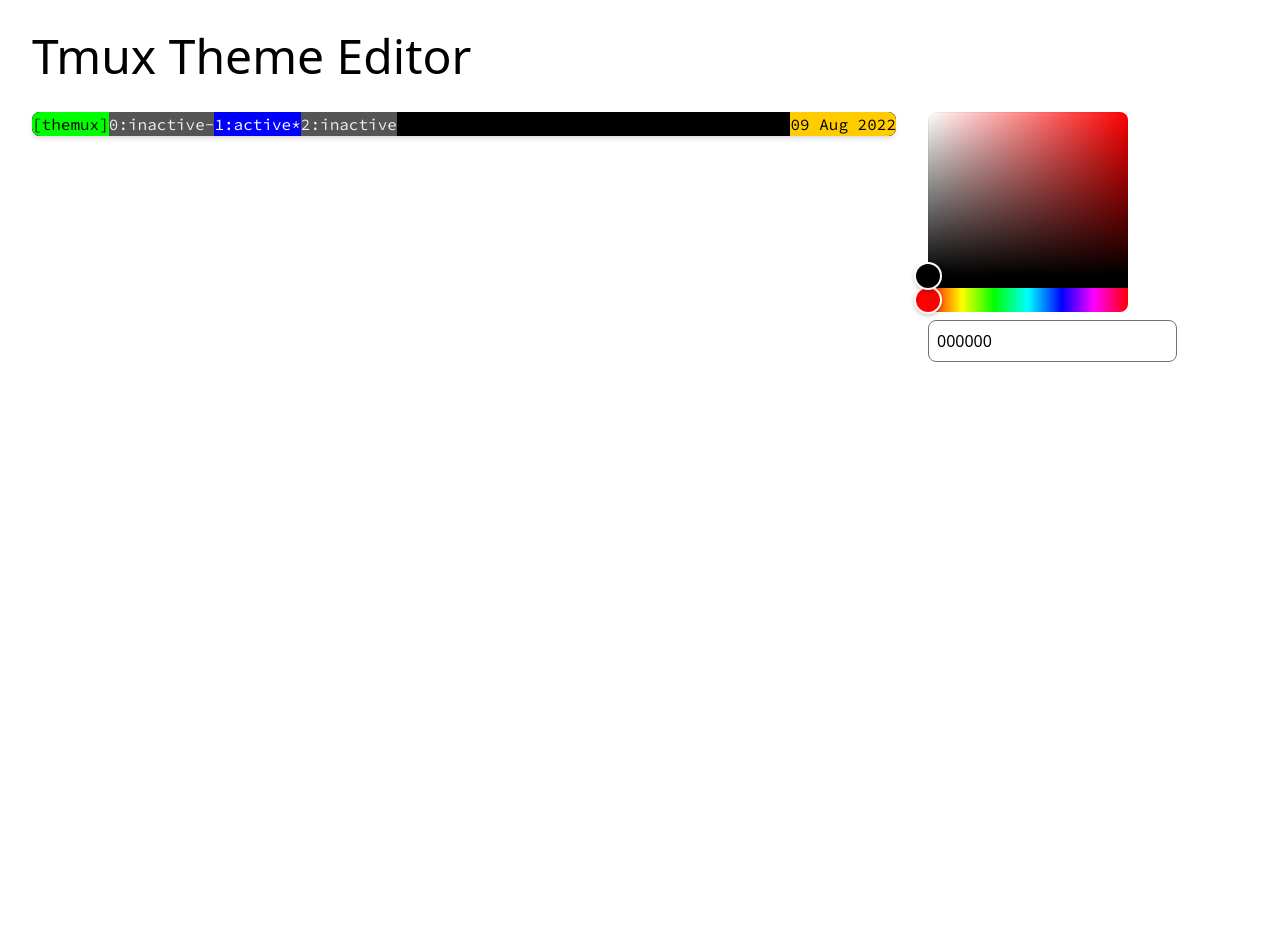
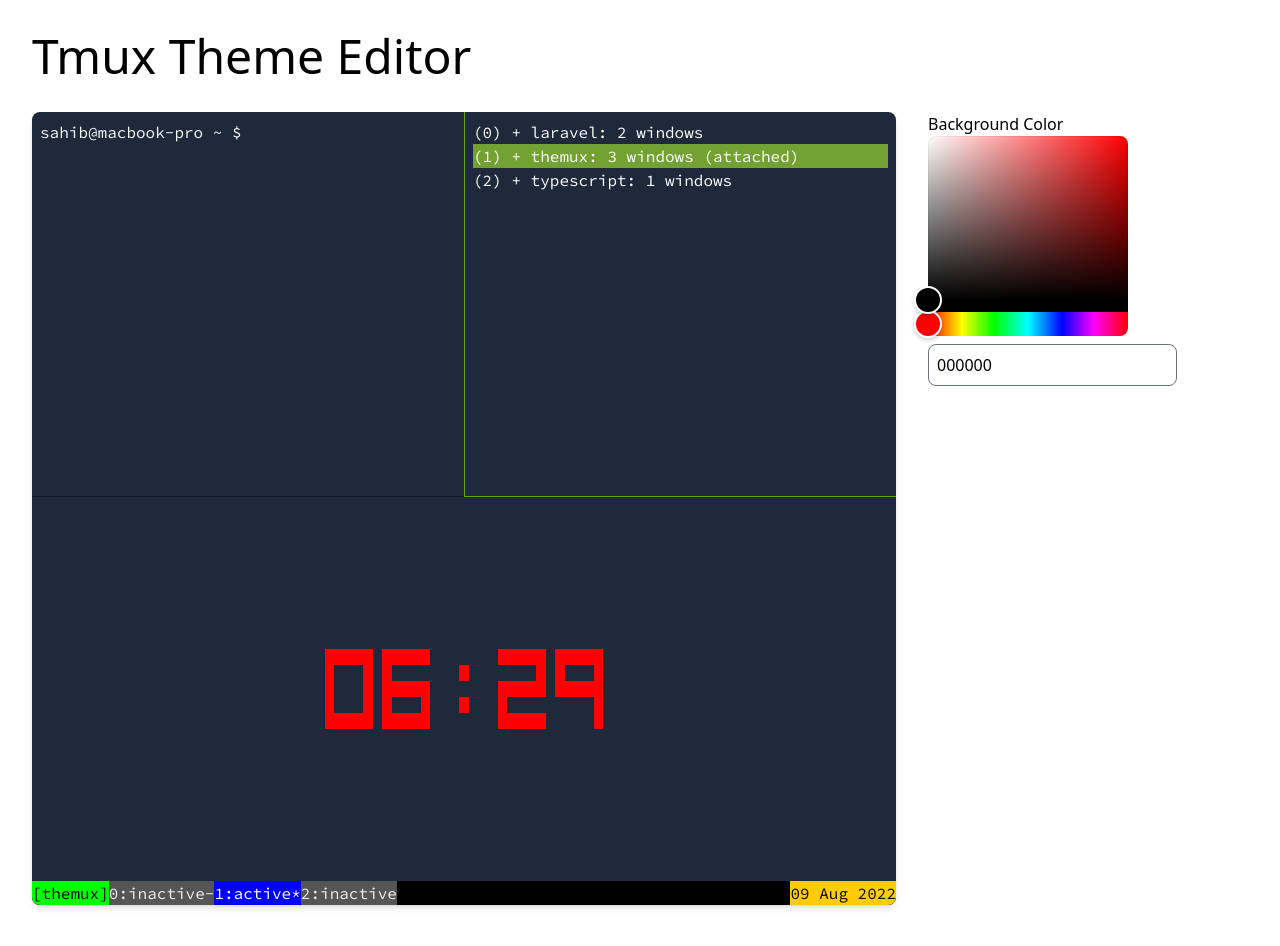
Before and after one commit to sahibalejandro/themux, a React (Vite) app: page / in a window 1280 px wide. Shown: the top 946 px of the page. Before the commit the page ends 800 px from the top, so only its background shows below. Built offline with nearby package versions, Linux system fonts and the light colour scheme.

Commit message:
Clock and Sessions List now display the selected background color

```diff
--- a/src/components/Clock.tsx
+++ b/src/components/Clock.tsx
@@ -1,5 +1,7 @@
+import { observer } from "mobx-react-lite";
 import { useCallback, useEffect, useState } from "react";
 
+import store from "../store";
 import ClockColon from "./ClockColon";
 import ClockNumber from "./ClockNumber";
 
@@ -33,10 +35,12 @@
   };
 }
 
-export default function Clock() {
+function Clock() {
   const [time, setTime] = useState<TimeDigitsType>(
     useCallback(() => getCurrentTimeDigits(), [])
   );
+
+  const style = store.getElementStyles("clock");
 
   useEffect(() => {
     const intervalId = setInterval(() => setTime(getCurrentTimeDigits()), 1000);
@@ -52,13 +56,15 @@
 
   return (
     <div className="flex gap-[1ch]">
-      <ClockNumber number={hourFirstDigit} />
-      <ClockNumber number={hourSecondDigit} />
+      <ClockNumber number={hourFirstDigit} style={style} />
+      <ClockNumber number={hourSecondDigit} style={style} />
       <div className="px-[2ch]">
-        <ClockColon />
+        <ClockColon style={style} />
       </div>
-      <ClockNumber number={minuteFirstDigit} />
-      <ClockNumber number={minuteSecondDigit} />
+      <ClockNumber number={minuteFirstDigit} style={style} />
+      <ClockNumber number={minuteSecondDigit} style={style} />
     </div>
   );
 }
+
+export default observer(Clock);
--- a/src/components/ClockColon.tsx
+++ b/src/components/ClockColon.tsx
@@ -1,10 +1,14 @@
-export default function ClockColon() {
+type PropsType = {
+  style: any;
+};
+
+export default function ClockColon(props: PropsType) {
   return (
     <div className="grid grid-cols-[1ch] grid-rows-[repeat(5,1em)]">
       <div></div>
-      <div className="bg-slate-200"></div>
+      <div style={props.style}></div>
       <div></div>
-      <div className="bg-slate-200"></div>
+      <div style={props.style}></div>
       <div></div>
     </div>
   );
--- a/src/components/ClockNumber.tsx
+++ b/src/components/ClockNumber.tsx
@@ -2,16 +2,14 @@
 
 type PropsType = {
   number: number | string;
+  style: any;
 };
 
 export default function ClockNumber(props: PropsType) {
   return (
     <div className="clock-number">
-      {numbers[Number(props.number)].map((colorize: boolean, index: number) => (
-        <div
-          key={`cell-${index}`}
-          className={colorize ? "bg-slate-200" : ""}
-        ></div>
+      {numbers[Number(props.number)].map((colorize: boolean, idx: number) => (
+        <div key={`cell-${idx}`} style={colorize ? props.style : {}}></div>
       ))}
     </div>
   );
--- /dev/null
+++ b/src/components/ElementProperty.tsx
@@ -0,0 +1,21 @@
+import type { Property } from "../types";
+import ColorPicker from "./ColorPicker";
+import { UIControls } from "../types";
+
+type PropsType = {
+  property: Property;
+  onChange: (value: string) => void;
+};
+
+export default function (props: PropsType) {
+  const { property } = props;
+
+  return (
+    <div>
+      <div>{property.display}</div>
+      {property.uiControl === UIControls.ColorPicker && (
+        <ColorPicker color={property.value} onChange={props.onChange} />
+      )}
+    </div>
+  );
+}
--- a/src/components/PropertiesPanel.tsx
+++ b/src/components/PropertiesPanel.tsx
@@ -1,30 +1,24 @@
 import { observer } from "mobx-react-lite";
 
-import ColorPicker from "./ColorPicker";
-import { UIControls } from "../types";
 import store from "../store";
+import ElementProperty from "./ElementProperty";
 
 function PropertiesPanel() {
-  function handleValueChange(propName: string) {
+  function handlePropertyValueChange(name: string) {
     return (value: string) => {
-      store.setElementPropValue(store.element, propName, value);
+      store.setElementPropValue(store.element, name, value);
     };
   }
 
   return (
     <div>
-      {store.currentElementProps.map((prop, idx) => {
-        switch (prop.uiControl) {
-          case UIControls.ColorPicker:
-            return (
-              <ColorPicker
-                key={`ColorPicker-${idx}`}
-                color={prop.value}
-                onChange={handleValueChange(prop.name)}
-              />
-            );
-        }
-      })}
+      {store.currentElementProps.map((property, idx) => (
+        <ElementProperty
+          key={`element-${idx}`}
+          property={property}
+          onChange={handlePropertyValueChange(property.name)}
+        />
+      ))}
     </div>
   );
 }
--- a/src/components/Selectable.tsx
+++ b/src/components/Selectable.tsx
@@ -1,5 +1,5 @@
 import store from "../store";
-import type { ElementsNames } from "../store";
+import type { ElementsNames } from "../types";
 
 type PropsType = {
   style?: any;
--- a/src/components/SessionsList.tsx
+++ b/src/components/SessionsList.tsx
@@ -1,11 +1,22 @@
+import { observer } from "mobx-react-lite";
+
+import store from "../store";
 import Selectable from "./Selectable";
 
-export default function SessionsList() {
+function SessionsList() {
+  const styles = store.getElementStyles("mode");
+
   return (
-    <Selectable elementName="sessions-list">
-      <div>(0) + laravel: 2 windows</div>
-      <div className="bg-lime-600">(1) + themux: 3 windows (attached)</div>
-      <div>(2) + typescript: 1 windows</div>
+    <Selectable element="mode">
+      <div style={{ color: styles.color }}>
+        <div>(0) + laravel: 2 windows</div>
+        <div style={{ backgroundColor: styles.backgroundColor }}>
+          (1) + themux: 3 windows (attached)
+        </div>
+        <div>(2) + typescript: 1 windows</div>
+      </div>
     </Selectable>
   );
 }
+
+export default observer(SessionsList);
--- a/src/components/Terminal.tsx
+++ b/src/components/Terminal.tsx
@@ -7,15 +7,15 @@
 export default function Terminal() {
   return (
     <div className="font-source-code-pro bg-slate-800 text-slate-50 rounded-lg overflow-hidden shadow-md">
-      {/*<div className="flex">
+      <div className="flex">
         <Selectable
-          elementName="inactive-pane"
+          element="pane"
           className="basis-1/2 border-b border-slate-900"
         >
           <Pane>sahib@macbook-pro ~ $</Pane>
         </Selectable>
         <Selectable
-          elementName="active-pane"
+          element="paneActive"
           className="basis-1/2 border-l border-b border-lime-600"
         >
           <Pane>
@@ -25,11 +25,11 @@
       </div>
       <div>
         <Pane className="flex items-center justify-center">
-          <Selectable elementName="clock">
+          <Selectable element="clock">
             <Clock />
           </Selectable>
         </Pane>
-      </div>*/}
+      </div>
       <Status />
     </div>
   );
--- a/src/elements.ts
+++ b/src/elements.ts
@@ -8,7 +8,7 @@
     cssProp: "backgroundColor",
     tmuxProp: "bg",
     uiControl: UIControls.ColorPicker,
-    value: "white",
+    value: "#ffffff",
     ...overrides,
   };
 }
@@ -20,12 +20,24 @@
     cssProp: "color",
     tmuxProp: "fg",
     uiControl: UIControls.ColorPicker,
-    value: "black",
+    value: "#191726",
     ...overrides,
   };
 }
 
-export default {
+function borderColor(overrides: Partial<Property>): Property {
+  return {
+    name: "border-color",
+    display: "Border Color",
+    cssProp: "border-color",
+    tmuxProp: "fg",
+    uiControl: UIControls.ColorPicker,
+    value: "#191726",
+    ...overrides,
+  };
+}
+
+const elements: Elements = {
   status: [backgroundColor({ value: "#000000" })],
 
   statusLeft: [
@@ -47,4 +59,17 @@
     fontColor({ value: "#ffffff" }),
     backgroundColor({ value: "#0000ff" }),
   ],
-} as Elements;
+
+  pane: [borderColor({ value: "#191726" })],
+
+  paneActive: [borderColor({ value: "#73A132" })],
+
+  clock: [backgroundColor({ display: "Font Color", value: "#ff0000" })],
+
+  mode: [
+    fontColor({ value: "#ffffff" }),
+    backgroundColor({ value: "#73A132" }),
+  ],
+};
+
+export default elements;
--- a/src/store.ts
+++ b/src/store.ts
@@ -28,7 +28,7 @@
     }
   }
 
-  getElementStyles(element: ElementsNames) {
+  getElementStyles(element: ElementsNames): any {
     return this.elements[element].reduce((styles, property) => {
       if (!property.cssProp) {
         return styles;
--- a/src/types.ts
+++ b/src/types.ts
@@ -17,6 +17,10 @@
   statusRight: Property[];
   windowStatus: Property[];
   windowStatusCurrent: Property[];
+  pane: Property[];
+  paneActive: Property[];
+  clock: Property[];
+  mode: Property[];
 }
 
 export type ElementsNames = keyof Elements;
```
